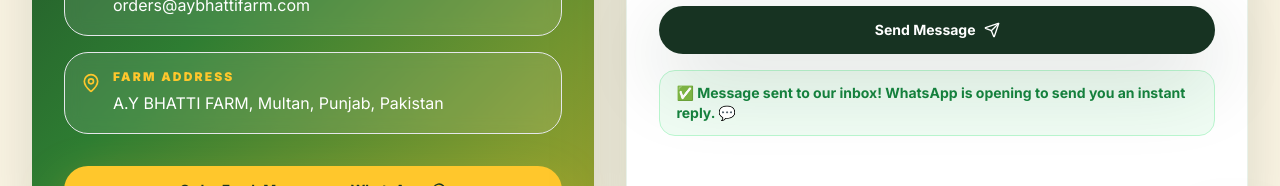
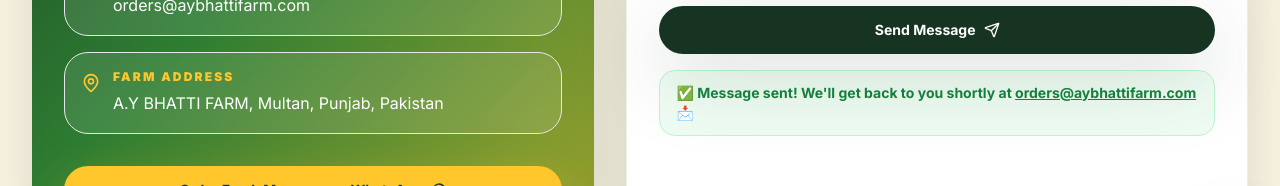
Before and after one commit to ale55777/AY-FARM, a React (Vite) app: page /contact in a window 1280 px wide. Both pictures are taken after typing "Sample", "5551234", "Sample", "Sample" into the empty fields and a click on the button "Send Message". Shown: the part 824-1010 px from the top of the page. Built offline with nearby package versions, Linux system fonts and the light colour scheme.

Commit message:
fix: correct contact form success message

```diff
--- a/src/pages/Contact.jsx
+++ b/src/pages/Contact.jsx
@@ -143,7 +143,7 @@
                     animate={{ opacity: 1, y: 0 }}
                     className="mt-4 rounded-2xl bg-green-50 border border-green-200 px-4 py-3 text-sm font-bold text-green-700"
                   >
-                    ✅ Message sent to our inbox! WhatsApp is opening to send you an instant reply. 💬
+                    ✅ Message sent! We'll get back to you shortly at <span className="underline">{business.email}</span> 📩
                   </motion.p>
                 )}
                 {status === "error" && (
```
